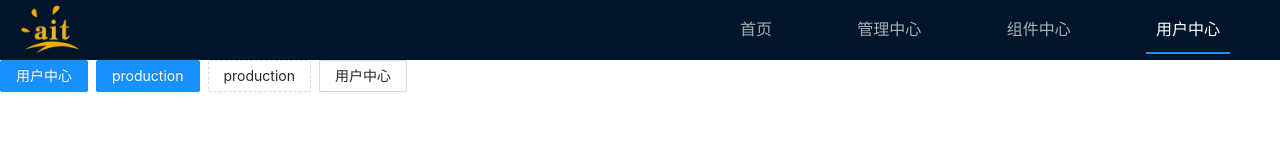
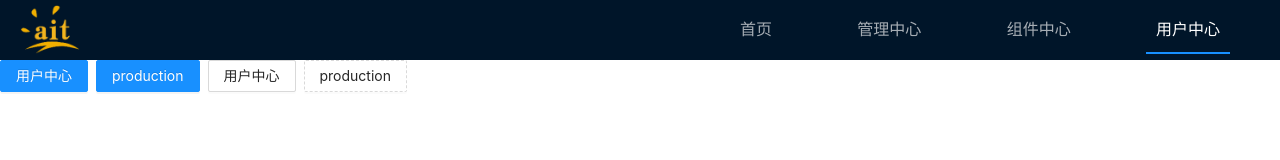
Before and after one commit to shenxuxiang/aitweb-config-center, a React app: page /#/user in a window 1280 px wide. Shown: the top 160 px of the page. Built offline with nearby package versions, Linux system fonts and the light colour scheme.

Commit message:
build: 构建1

```diff
--- a/src/pages/user/index.tsx
+++ b/src/pages/user/index.tsx
@@ -8,8 +8,8 @@ export default class extends PureComponent<any, any> {
         <Space>
           <Button type="primary">用户中心</Button>
           <Button type="primary">production</Button>
+          <Button>用户中心</Button>
           <Button type="dashed">production</Button>
-          <Button>用户中心</Button>
         </Space>
       </section>
     );
```
Also changed, not shown: 1 other file (tests, documents, lock files or other folders).
